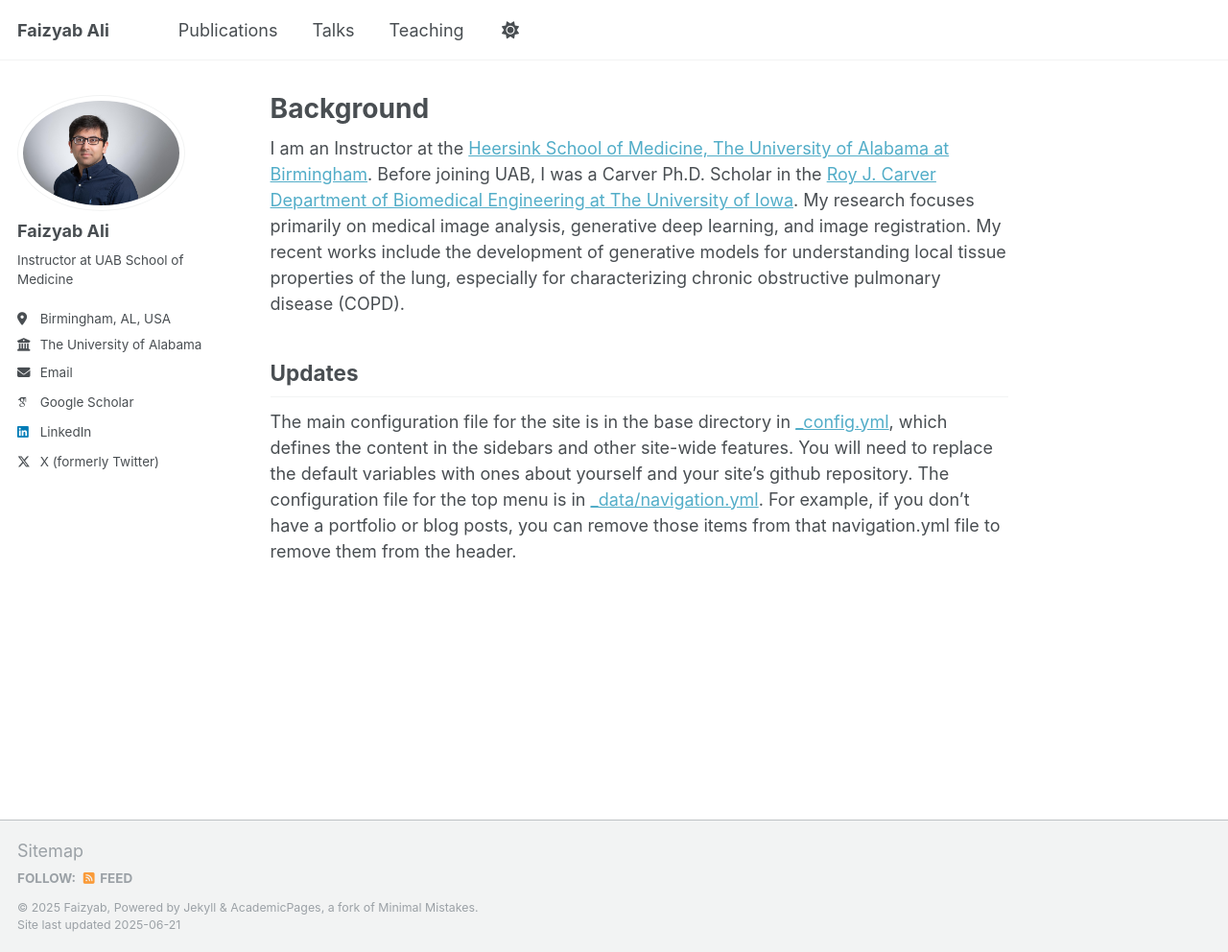
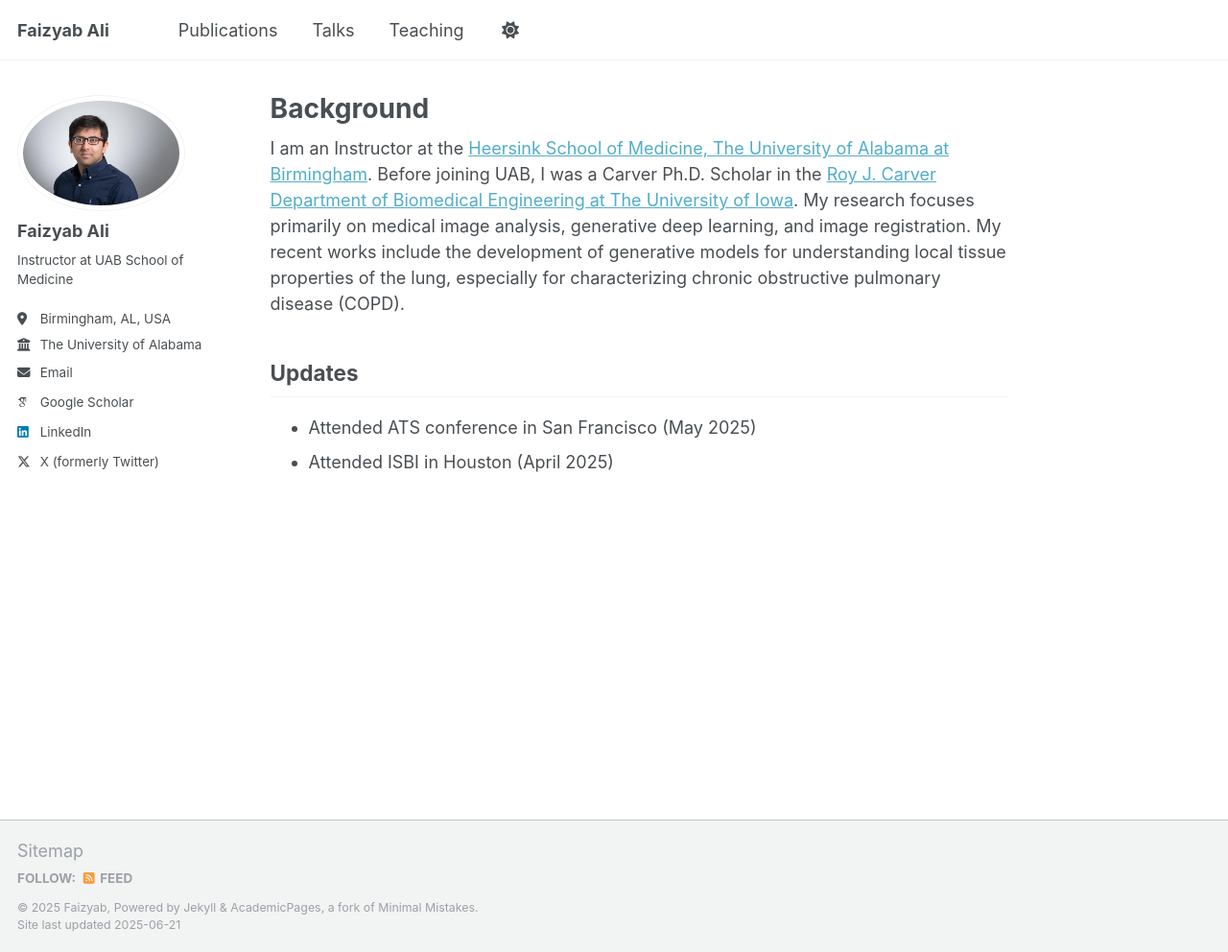
Before and after one commit to MFaizyabAli/mfaizyabali.github.io, a Jekyll site: the page built from _pages/about.md, in a window 1280 px wide and 992 px high. Shown: the whole window at 96% size. Built offline with Jekyll 4.4.1, drawn with Linux system fonts in a browser that asks for light colours; some web fonts are replaced.

Commit message:
Update about.md

```diff
--- a/_pages/about.md
+++ b/_pages/about.md
@@ -12,4 +12,5 @@ I am an Instructor at the [Heersink School of Medicine, The University of Alabam
 
 Updates
 ------
-The main configuration file for the site is in the base directory in [_config.yml](https://github.com/academicpages/academicpages.github.io/blob/master/_config.yml), which defines the content in the sidebars and other site-wide features. You will need to replace the default variables with ones about yourself and your site's github repository. The configuration file for the top menu is in [_data/navigation.yml](https://github.com/academicpages/academicpages.github.io/blob/master/_data/navigation.yml). For example, if you don't have a portfolio or blog posts, you can remove those items from that navigation.yml file to remove them from the header.
+- Attended ATS conference in San Francisco (May 2025)
+- Attended ISBI in Houston (April 2025)
```
